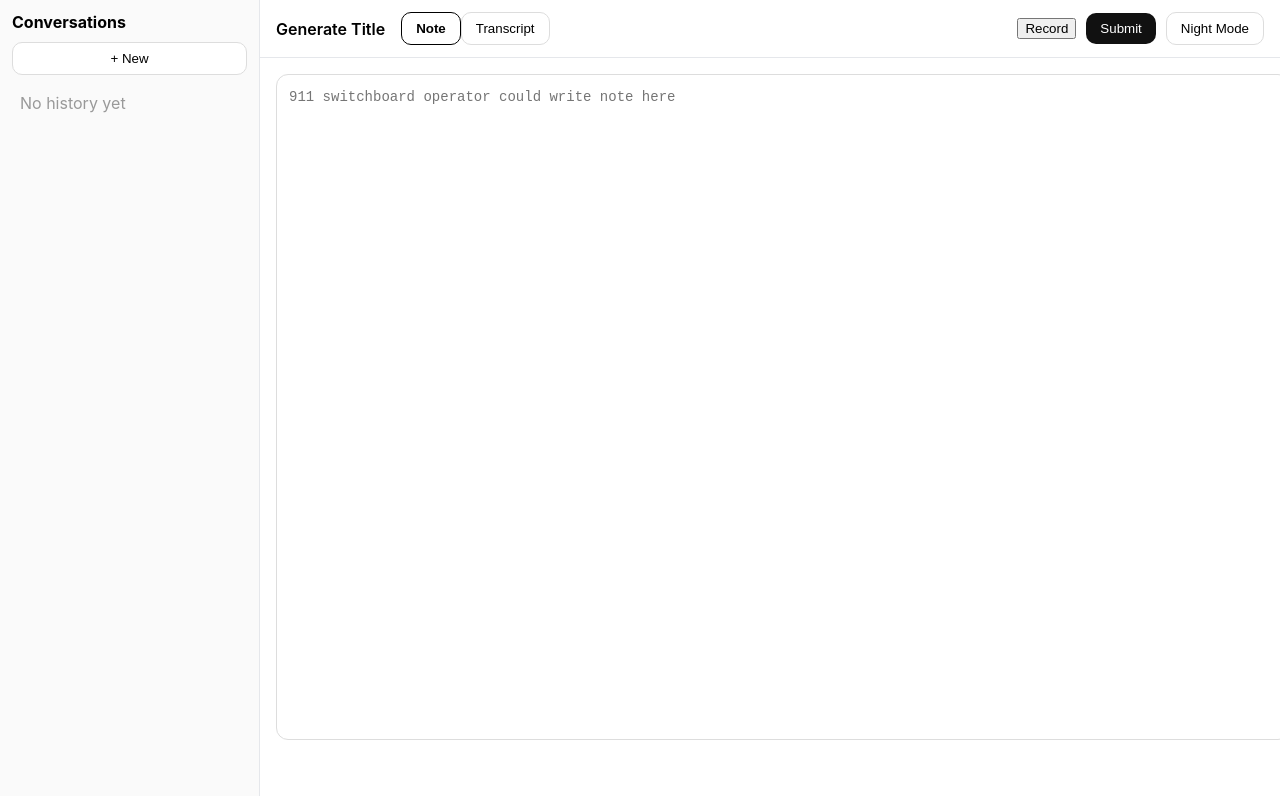
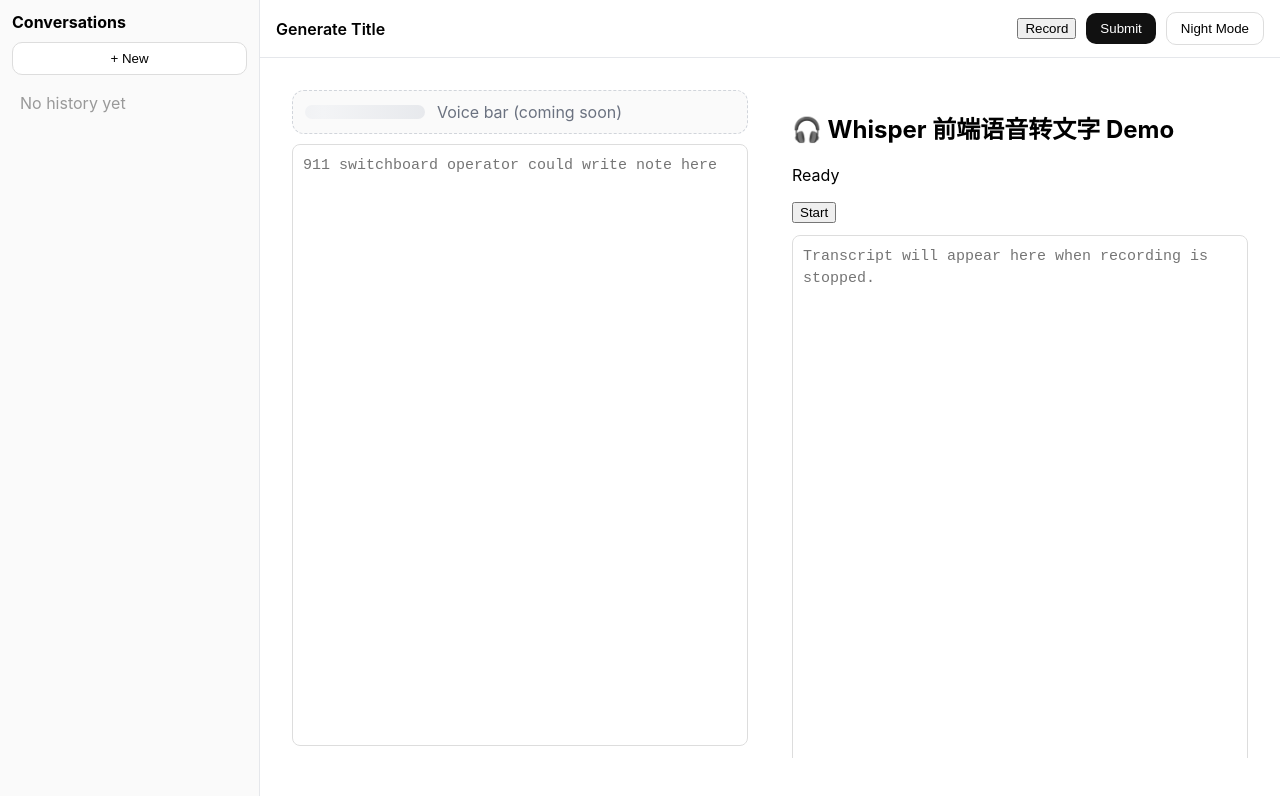
Before and after one commit to ZiDiYao/MEC_EchoTeams, a React (Create React App) app in the folder frontEnd/my-app/: page / in a window 1280 px wide. Shown: the top 796 px of the page. Built offline with nearby package versions, Linux system fonts and the light colour scheme.

Commit message:
change layout of main page

```diff
--- a/frontEnd/my-app/src/App.css
+++ b/frontEnd/my-app/src/App.css
@@ -281,3 +281,101 @@
 @media (prefers-reduced-motion: reduce) {
   .spinner { animation: none; }
 }
+
+/* ===== 两栏布局修正版 ===== */
+.two-col {
+  display: grid;
+  grid-template-columns: 1fr 1fr; /* 左右均分 */
+  gap: 20px;
+  padding: 20px;
+  box-sizing: border-box;
+  height: calc(100vh - 80px); /* 顶部留出空间 */
+  overflow: hidden;
+}
+
+.col {
+  display: flex;
+  flex-direction: column;
+  background-color: #fff;
+  border-radius: 10px;
+  padding: 12px;
+  box-sizing: border-box;
+  overflow: hidden;
+}
+
+/* 让内容区滚动 */
+.col textarea,
+.col .big-input {
+  flex: 1;
+  resize: none;
+  width: 100%;
+  min-height: 0;
+  overflow-y: auto;
+  padding: 10px;
+  border: 1px solid #ddd;
+  border-radius: 8px;
+  font-size: 15px;
+  line-height: 1.5;
+  box-sizing: border-box;
+}
+
+/* ===== VoiceBar 占位条样式 ===== */
+.voicebar {
+  height: 42px;
+  border: 1px dashed #d1d5db;
+  border-radius: 12px;
+  display: flex;
+  align-items: center;
+  padding: 0 12px;
+  gap: 12px;
+  color: #6b7280;
+  background: #fafafa;
+  margin-bottom: 10px; /* ← 关键：和下方 Note 留间距 */
+}
+
+.voicebar-wave {
+  width: 120px;
+  height: 14px;
+  border-radius: 7px;
+  background: linear-gradient(90deg, #e5e7eb, #f3f4f6, #e5e7eb);
+  animation: shimmer 1.6s infinite linear;
+  background-size: 200% 100%;
+}
+
+@keyframes shimmer {
+  to { background-position: 200% 0; }
+}
+
+/* 夜间模式适配 */
+.dark .col { background-color: #1e1e1e; color: #eee; }
+.dark textarea { background-color: #2a2a2a; color: #eee; border-color: #444; }
+.dark .voicebar { background: #171717; border-color: #404040; color: #9ca3af; }
+.dark .voicebar-wave { background: linear-gradient(90deg, #272727, #1f1f1f, #272727); }
+
+/* ===== 弹窗基础（与 Loading 复用 overlay 层） ===== */
+.modal {
+  width: min(800px, 90vw);
+  max-height: 80vh;
+  background: #fff;
+  color: #111;
+  border-radius: 16px;
+  box-shadow: 0 16px 40px rgba(0,0,0,0.35);
+  display: flex;
+  flex-direction: column;
+}
+
+.modal-header {
+  display: flex;
+  justify-content: space-between;
+  align-items: center;
+  padding: 12px 16px;
+  border-bottom: 1px solid #eee;
+}
+
+.modal-close {
+  border: 1px solid #ddd;
+  background: #fff;
+  border-radius: 8px;
+  padding: 4px 8px;
+  cursor: pointer;
+}
--- a/frontEnd/my-app/src/App.js
+++ b/frontEnd/my-app/src/App.js
@@ -1,5 +1,5 @@
 // src/App.js
-import { useEffect, useMemo, useState } from "react";
+import { useEffect, useState } from "react";
 import "./App.css";
 import "./index.css";
 import Note from "./components/Note";
@@ -7,14 +7,51 @@
 import Alsummary from "./components/AIsummary";
 import Sidebar from "./components/Sidebar";
 import useRecorder from "./components/useRecorder";
-import LoadingOverlay from "./components/LoadingOverlay";
+
+/* 占位的音量条（等 Jeff 的真组件到位后替换） */
+function VoiceBarPlaceholder() {
+  return (
+    <div className="voicebar">
+      <div className="voicebar-wave" />
+      <span className="voicebar-text">Voice bar (coming soon)</span>
+    </div>
+  );
+}
+
+/* Summary 弹窗 */
+function SummaryModal({ open, onClose, text }) {
+  if (!open) return null;
+  return (
+    <div className="overlay">
+      <div className="modal">
+        <div className="modal-header">
+          <strong>Summary</strong>
+          <button className="modal-close" onClick={onClose}>✕</button>
+        </div>
+        <div className="summary-box">{text || "No summary."}</div>
+      </div>
+    </div>
+  );
+}
+
+/* Loading 覆盖层 */
+function LoadingOverlay({ text = "Analyzing… please wait" }) {
+  return (
+    <div className="overlay" role="alert" aria-busy="true" aria-live="assertive">
+      <div className="overlay-card">
+        <div className="spinner" aria-hidden="true" />
+        <div className="overlay-text">{text}</div>
+      </div>
+    </div>
+  );
+}
 
 export default function App() {
-  // 默认从 note 开始（Submit 前不显示 summary）
-  const [tab, setTab] = useState("note");
   const [note, setNote] = useState("");
   const [transcript, setTranscript] = useState("");
   const [summary, setSummary] = useState("");
+  const [showSummary, setShowSummary] = useState(false);
+  const [isSubmitted, setIsSubmitted] = useState(false);
 
   const [sessions, setSessions] = useState(() => {
     const raw = localStorage.getItem("mec_sessions");
@@ -29,15 +66,12 @@
     return localStorage.getItem("darkMode") === "true";
   });
 
-  // ✅ 新增：是否已提交，用于控制 Summary 的显隐
-  const [isSubmitted, setIsSubmitted] = useState(false);
-
   useEffect(() => {
     localStorage.setItem("darkMode", darkMode);
     document.body.classList.toggle("dark", darkMode);
   }, [darkMode]);
 
-  const USE_MOCK = true; // 后端没好时置为 true
+  const USE_MOCK = true;
 
   const handleSubmit = async () => {
     setLoading(true);
@@ -71,10 +105,8 @@
     const newItem = { id, title, note, transcript, summary: data.summary || "" };
     setSessions((prev) => [newItem, ...prev]);
     setActiveId(id);
-
-    // ✅ 提交成功：显示 Summary，并切换到 Summary
     setIsSubmitted(true);
-    setTab("summary");
+    setShowSummary(true); // 直接打开弹窗
   }
 
   const handleLoadFromHistory = (id) => {
@@ -84,10 +116,8 @@
     setNote(s.note || "");
     setTranscript(s.transcript || "");
     setSummary(s.summary || "");
-
-    // ✅ 历史记录属于已提交：显示 Summary，切 Summary
-    setIsSubmitted(true);
-    setTab("summary");
+    setIsSubmitted(!!s.summary);
+    setShowSummary(!!s.summary); // 打开查看
   };
 
   const handleNew = () => {
@@ -95,10 +125,8 @@
     setNote("");
     setTranscript("");
     setSummary("");
-
-    // ✅ 新建会话：隐藏 Summary，默认回到 Note
     setIsSubmitted(false);
-    setTab("note");
+    setShowSummary(false);
   };
 
   return (
@@ -114,76 +142,61 @@
         <header className="topbar">
           <div className="title">Generate Title</div>
 
-          {/* ✅ Submit 前仅显示 Note / Transcript */}
-          <div className="tabs">
-            <button
-              className={`tab ${tab === "note" ? "active" : ""}`}
-              onClick={() => setTab("note")}
-            >
-              Note
-            </button>
-            <button
-              className={`tab ${tab === "transcript" ? "active" : ""}`}
-              onClick={() => setTab("transcript")}
-            >
-              Transcript
-            </button>
-            {/* ✅ Summary 显示在最右边；提交后才出现 */}
-            {isSubmitted && (
-              <button
-                className={`tab ${tab === "summary" ? "active" : ""}`}
-                onClick={() => setTab("summary")}
-              >
-                Summary
-              </button>
-            )}
-          </div>
+          {/* 左侧空隙占位，保证左右对齐美观，可按需移除 */}
+          <div style={{ flex: 1 }} />
 
           <div className="actions">
             {recState === "recording" ? (
-              <button className="danger" onClick={stop}>Stop</button>
+              <button className="danger" onClick={stop} disabled={loading}>Stop</button>
             ) : recState === "paused" ? (
-              <button onClick={resume}>Resume</button>
+              <button onClick={resume} disabled={loading}>Resume</button>
             ) : (
-              <button onClick={start}>Record</button>
+              <button onClick={start} disabled={loading}>Record</button>
             )}
 
             <button className="primary" onClick={handleSubmit} disabled={loading}>
               {loading ? "Loading..." : "Submit"}
             </button>
 
-            {/* 夜间模式切换 */}
             <button
               className="toggle-theme"
               onClick={() => setDarkMode((v) => !v)}
               title="Toggle dark mode"
+              disabled={loading}
             >
               {darkMode ? "Day Mode" : "Night Mode"}
             </button>
 
-
+            {/* Submit 后显示 Summary 入口（弹窗） */}
+            {isSubmitted && (
+              <button className="tab" onClick={() => setShowSummary(true)}>
+                Summary
+              </button>
+            )}
           </div>
         </header>
 
-        <section className="panel">
-          {tab === "summary" && isSubmitted && <Alsummary text={summary} />}
-          {tab === "note" && (
+        {/* 两栏布局：左 Note + 右 Transcript */}
+        <section className="two-col">
+          <div className="col left">
+            <VoiceBarPlaceholder />
             <Note
               value={note}
               onChange={setNote}
               placeholder="911 switchboard operator could write note here"
             />
-          )}
-          {tab === "transcript" && (
+          </div>
+
+          <div className="col right">
             <Transcript
               text={transcript}
-              onChange={(t) => setTranscript(t)}
-              placeholder="Here will display the text transcripted by record"
+              onChange={setTranscript}
+              placeholder="Transcript will appear here when recording is stopped."
             />
-          )}
+          </div>
         </section>
 
-        {/* 测试用音频播放器 */}
+        {/* 音频预览（可保留） */}
         {audioBlob && (
           <div style={{ padding: "10px 16px" }}>
             <p>🎧 录音预览：</p>
@@ -191,9 +204,9 @@
           </div>
         )}
 
-        {loading && (
-          <LoadingOverlay text="Analyzing audio & generating summary..." />
-        )}
+        {/* 弹窗与 Loading 覆盖层 */}
+        <SummaryModal open={showSummary} onClose={() => setShowSummary(false)} text={summary} />
+        {loading && <LoadingOverlay text="Analyzing audio & generating summary..." />}
       </main>
     </div>
   );
```
Also changed, not shown: 1 other file (tests, documents, lock files or other folders).
